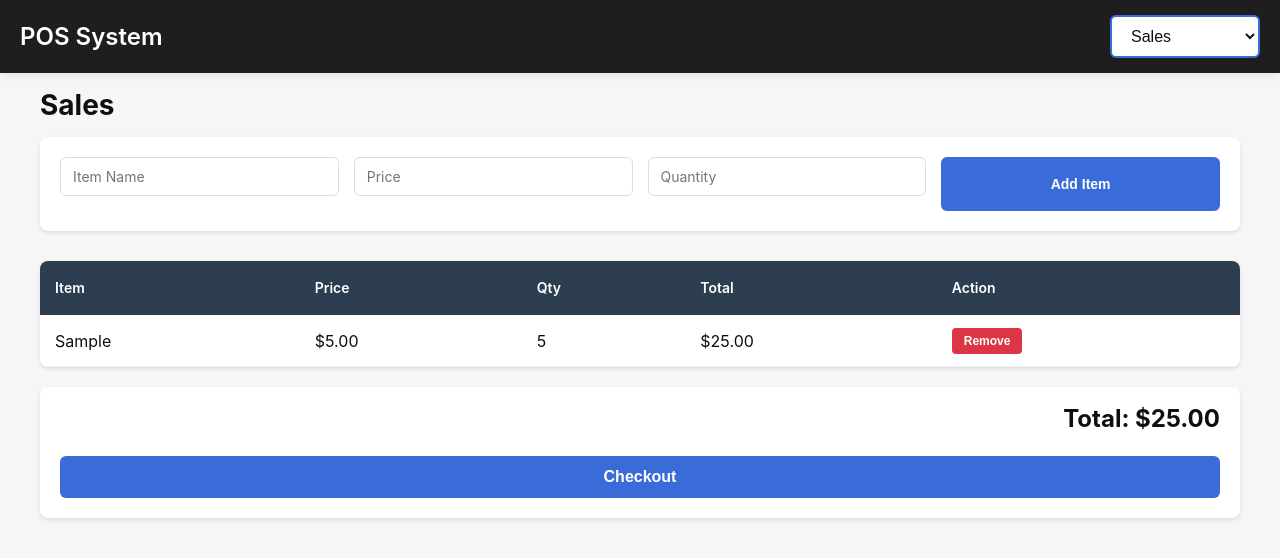
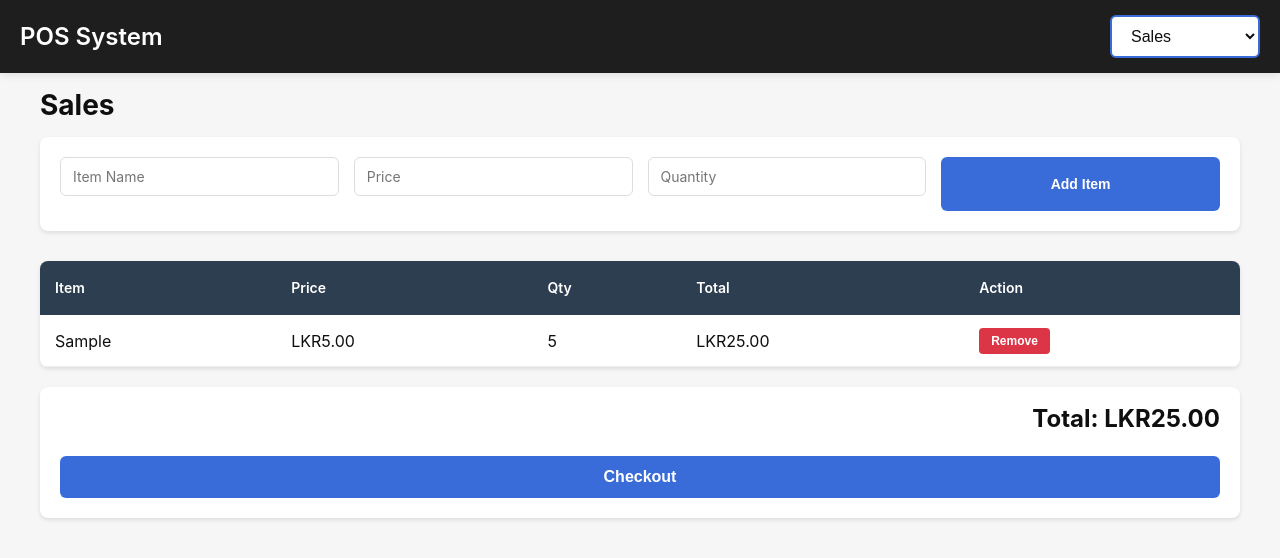
Before and after one commit to pawan1015/pwm_pos_new, a React (Vite) app: page / in a window 1280 px wide. Both pictures are taken after typing "Sample", "5", "5" into the empty fields and a click on the button "Add Item". Shown: the top 558 px of the page. Built offline with nearby package versions, Linux system fonts and the light colour scheme.

Commit message:
modified $ to LKR

```diff
--- a/src/pages/Inventory.jsx
+++ b/src/pages/Inventory.jsx
@@ -447,7 +447,7 @@ const deleteProduct = async (id) => {
                       className="discount-type-select"
                     >
                       <option value="percentage">%</option>
-                      <option value="value">Fixed ($)</option>
+                      <option value="value">Fixed (LKR)</option>
                     </select>
                   </div>
                 </div>
@@ -512,8 +512,8 @@ const deleteProduct = async (id) => {
             <th>Product Name</th>
             <th>Code</th>
             <th>Category</th>
-            <th>Buying Price</th>
-            <th>Selling Price</th>
+            <th>Buying Price (LKR)</th>
+            <th>Selling Price (LKR)</th>
             <th>Discount</th>
             <th>Actions</th>
           </tr>
@@ -527,13 +527,13 @@ const deleteProduct = async (id) => {
               <td>
                 <span className="category-badge">{item.category}</span>
               </td>
-              <td>${item.buyingPrice.toFixed(2)}</td>
-              <td>${item.sellingPrice.toFixed(2)}</td>
+              <td>{item.buyingPrice.toFixed(2)}</td>
+              <td>{item.sellingPrice.toFixed(2)}</td>
               <td>
                 {item.discount > 0 ? (
                   <span className="discount-badge">
                     {item.discount}
-                    {item.discountType === "percentage" ? "%" : "$"}
+                    {item.discountType === "percentage" ? "%" : "LKR"}
                   </span>
                 ) : (
                   <span>-</span>
--- a/src/pages/Sales.jsx
+++ b/src/pages/Sales.jsx
@@ -75,9 +75,9 @@ export default function Sales() {
           {cartItems.map((item) => (
             <tr key={item.id}>
               <td>{item.name}</td>
-              <td>${item.price.toFixed(2)}</td>
+              <td>LKR{item.price.toFixed(2)}</td>
               <td>{item.quantity}</td>
-              <td>${(item.price * item.quantity).toFixed(2)}</td>
+              <td>LKR{(item.price * item.quantity).toFixed(2)}</td>
               <td>
                 <button
                   className="btn-remove"
@@ -92,7 +92,7 @@ export default function Sales() {
       </table>
 
       <div className="sales-summary">
-        <h3>Total: ${total.toFixed(2)}</h3>
+        <h3>Total: LKR{total.toFixed(2)}</h3>
         <button className="btn-checkout" disabled={cartItems.length === 0}>
           Checkout
         </button>
```
